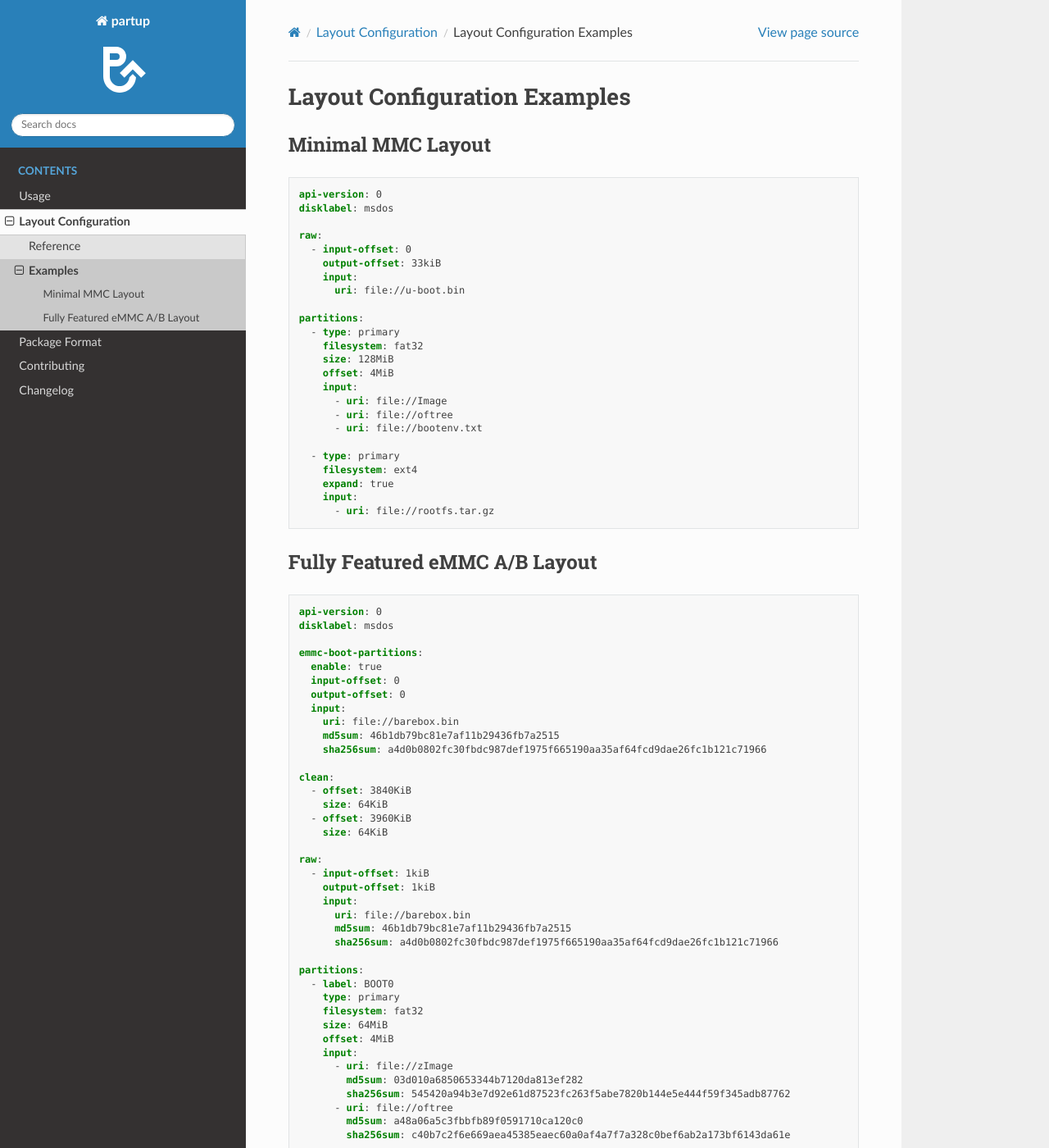
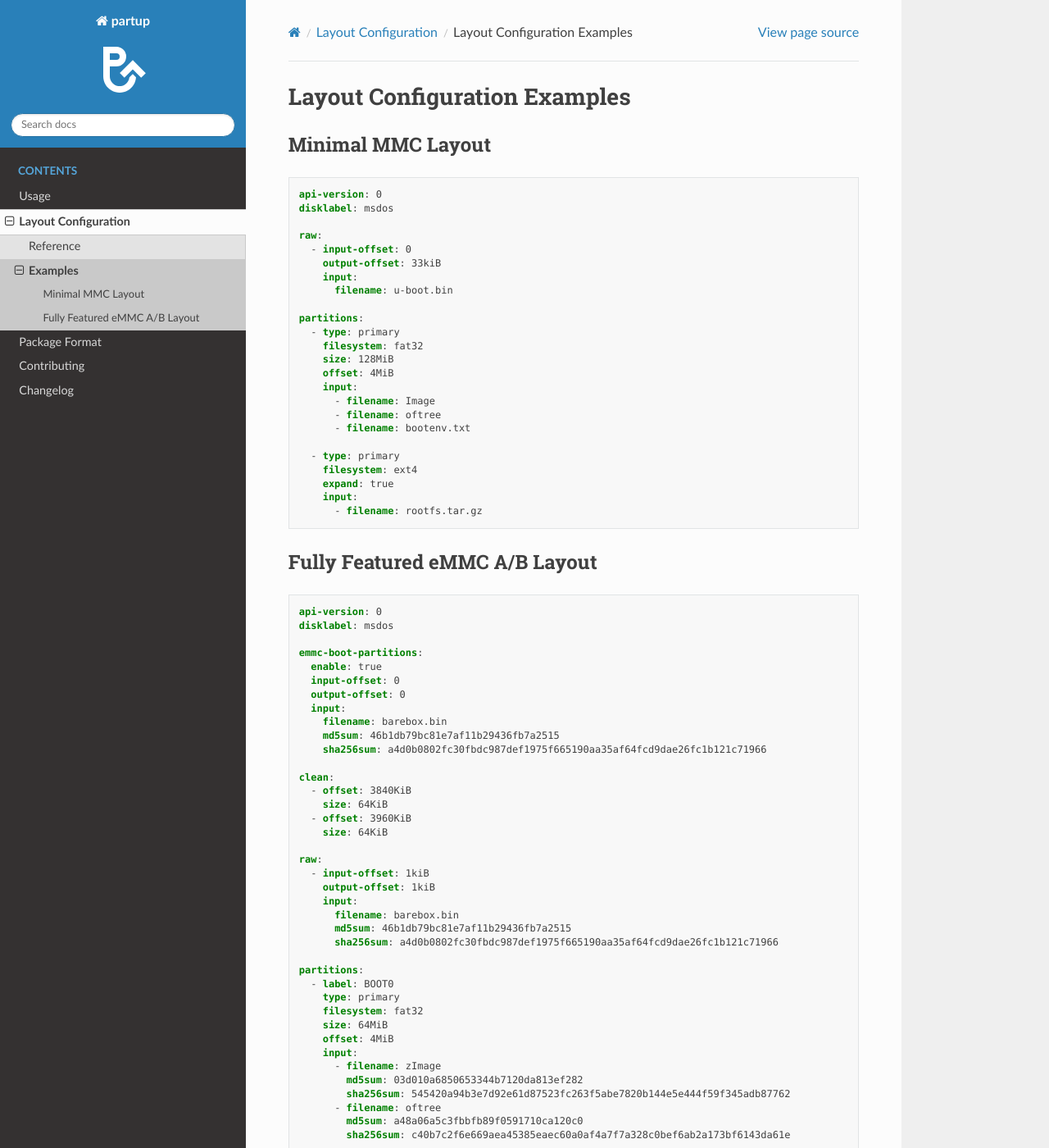
Before and after one commit to phytec/partup, a Sphinx documentation site: the page built from doc/layout-config-examples.rst, in a window 1280 px wide and 1400 px high. Shown: the whole window at 82% size. Built offline with Sphinx 7.4.7 and the Read the Docs theme 2.0.0, drawn with Linux system fonts in a browser that asks for light colours; some of the changed text lies outside the part shown.

Commit message:
doc: Remove all file schemes
Replace URI with filename and remove the mention of URI schemes. All
input files are provided in a package and only need a relative path.

Signed-off-by: Leonard Anderweit <l.anderweit@phytec.de>

```diff
--- a/doc/data/layout-ab-emmc.yaml
+++ b/doc/data/layout-ab-emmc.yaml
@@ -6,7 +6,7 @@ emmc-boot-partitions:
   input-offset: 0
   output-offset: 0
   input:
-    uri: file://barebox.bin
+    filename: barebox.bin
     md5sum: 46b1db79bc81e7af11b29436fb7a2515
     sha256sum: a4d0b0802fc30fbdc987def1975f665190aa35af64fcd9dae26fc1b121c71966
 
@@ -20,7 +20,7 @@ raw:
   - input-offset: 1kiB
     output-offset: 1kiB
     input:
-      uri: file://barebox.bin
+      filename: barebox.bin
       md5sum: 46b1db79bc81e7af11b29436fb7a2515
       sha256sum: a4d0b0802fc30fbdc987def1975f665190aa35af64fcd9dae26fc1b121c71966
 
@@ -31,10 +31,10 @@ partitions:
     size: 64MiB
     offset: 4MiB
     input:
-      - uri: file://zImage
+      - filename: zImage
         md5sum: 03d010a6850653344b7120da813ef282
         sha256sum: 545420a94b3e7d92e61d87523fc263f5abe7820b144e5e444f59f345adb87762
-      - uri: file://oftree
+      - filename: oftree
         md5sum: a48a06a5c3fbbfb89f0591710ca120c0
         sha256sum: c40b7c2f6e669aea45385eaec60a0af4a7f7a328c0bef6ab2a173bf6143da61e
 
@@ -43,10 +43,10 @@ partitions:
     filesystem: fat32
     size: 64MiB
     input:
-      - uri: file://zImage
+      - filename: zImage
         md5sum: 03d010a6850653344b7120da813ef282
         sha256sum: 545420a94b3e7d92e61d87523fc263f5abe7820b144e5e444f59f345adb87762
-      - uri: file://oftree
+      - filename: oftree
         md5sum: a48a06a5c3fbbfb89f0591710ca120c0
         sha256sum: c40b7c2f6e669aea45385eaec60a0af4a7f7a328c0bef6ab2a173bf6143da61e
 
@@ -55,7 +55,7 @@ partitions:
     filesystem: ext4
     size: 192MiB
     input:
-      - uri: file://config-partition.tar.gz
+      - filename: config-partition.tar.gz
 
   - label: ROOT0
     type: logical
@@ -63,7 +63,7 @@ partitions:
     expand: true
     block-size: 4kiB
     input:
-      - uri: file://rootfs.ext4
+      - filename: rootfs.ext4
 
   - label: ROOT1
     type: logical
@@ -71,4 +71,4 @@ partitions:
     expand: true
     block-size: 4kiB
     input:
-      - uri: file://rootfs.ext4
+      - filename: rootfs.ext4
--- a/doc/data/layout-simple.yaml
+++ b/doc/data/layout-simple.yaml
@@ -5,7 +5,7 @@ raw:
   - input-offset: 0
     output-offset: 33kiB
     input:
-      uri: file://u-boot.bin
+      filename: u-boot.bin
 
 partitions:
   - type: primary
@@ -13,12 +13,12 @@ partitions:
     size: 128MiB
     offset: 4MiB
     input:
-      - uri: file://Image
-      - uri: file://oftree
-      - uri: file://bootenv.txt
+      - filename: Image
+      - filename: oftree
+      - filename: bootenv.txt
 
   - type: primary
     filesystem: ext4
     expand: true
     input:
-      - uri: file://rootfs.tar.gz
+      - filename: rootfs.tar.gz
```
Also changed, not shown: doc/layout-config-reference.rst (+10 -10 lines).
